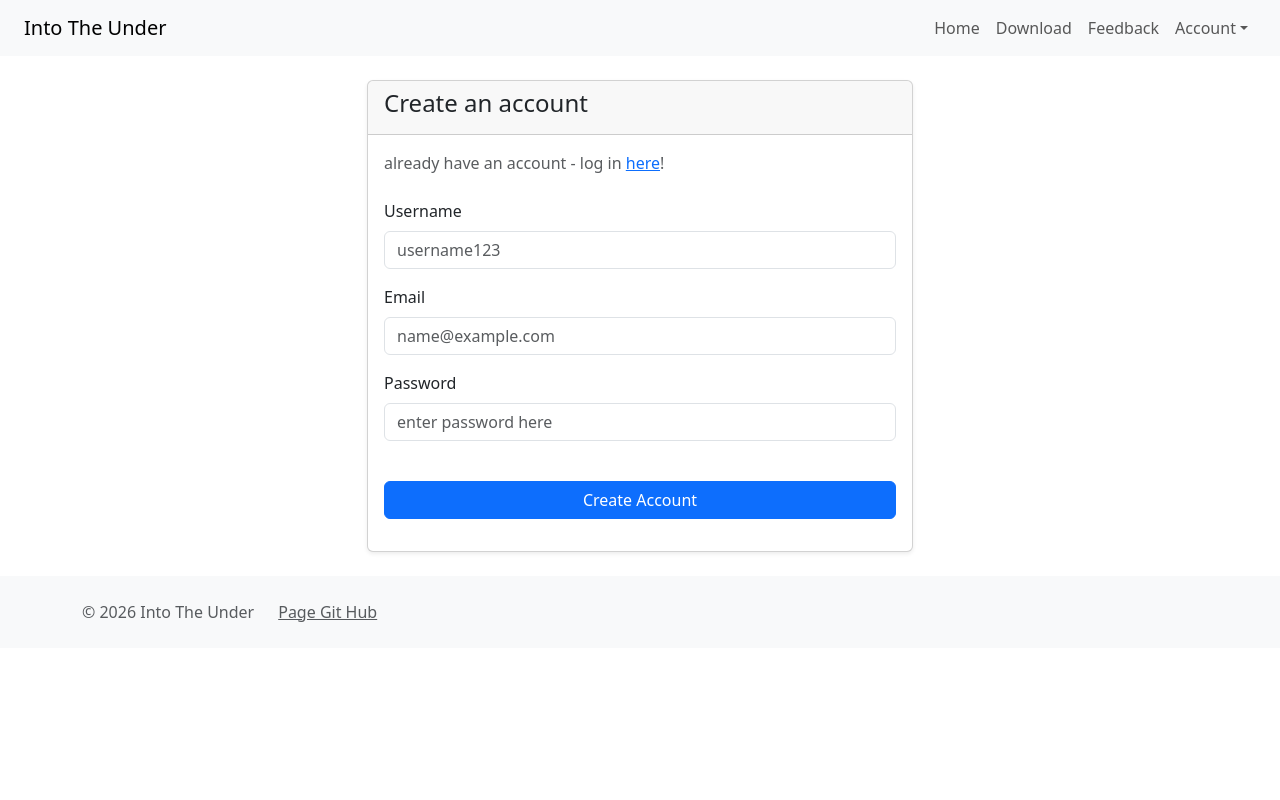
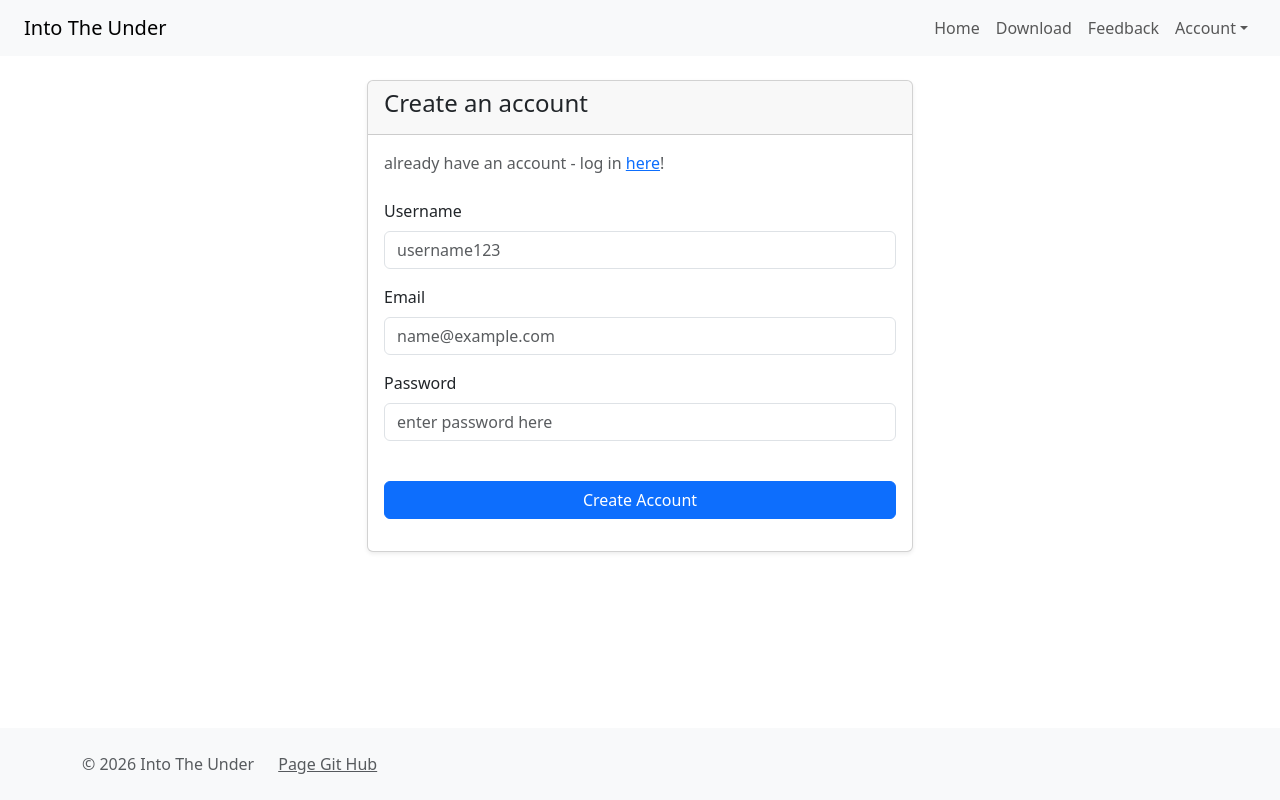
Before and after one commit to davislarson27/intotheunder, a React (Vite) app: page /sign_up in a window 1280 px wide. Built offline with nearby package versions, Linux system fonts and the light colour scheme.

Commit message:
fixed footer problems

```diff
--- a/src/app.jsx
+++ b/src/app.jsx
@@ -17,6 +17,7 @@ import { NotFound } from './notfound/notfound';
 export default function App() {
   return (
     <BrowserRouter>
+        <div className="d-flex flex-column min-vh-100">
             <header>
                 <nav className="navbar navbar-expand-lg navbar-light bg-light">
                     <div className="container-fluid px-4">
@@ -71,7 +72,7 @@ export default function App() {
                     </div>
                 </div>
             </footer>
-
+        </div>
     </BrowserRouter>
   );
 }
```
Lines whose indentation alone changed are shown as unchanged.
